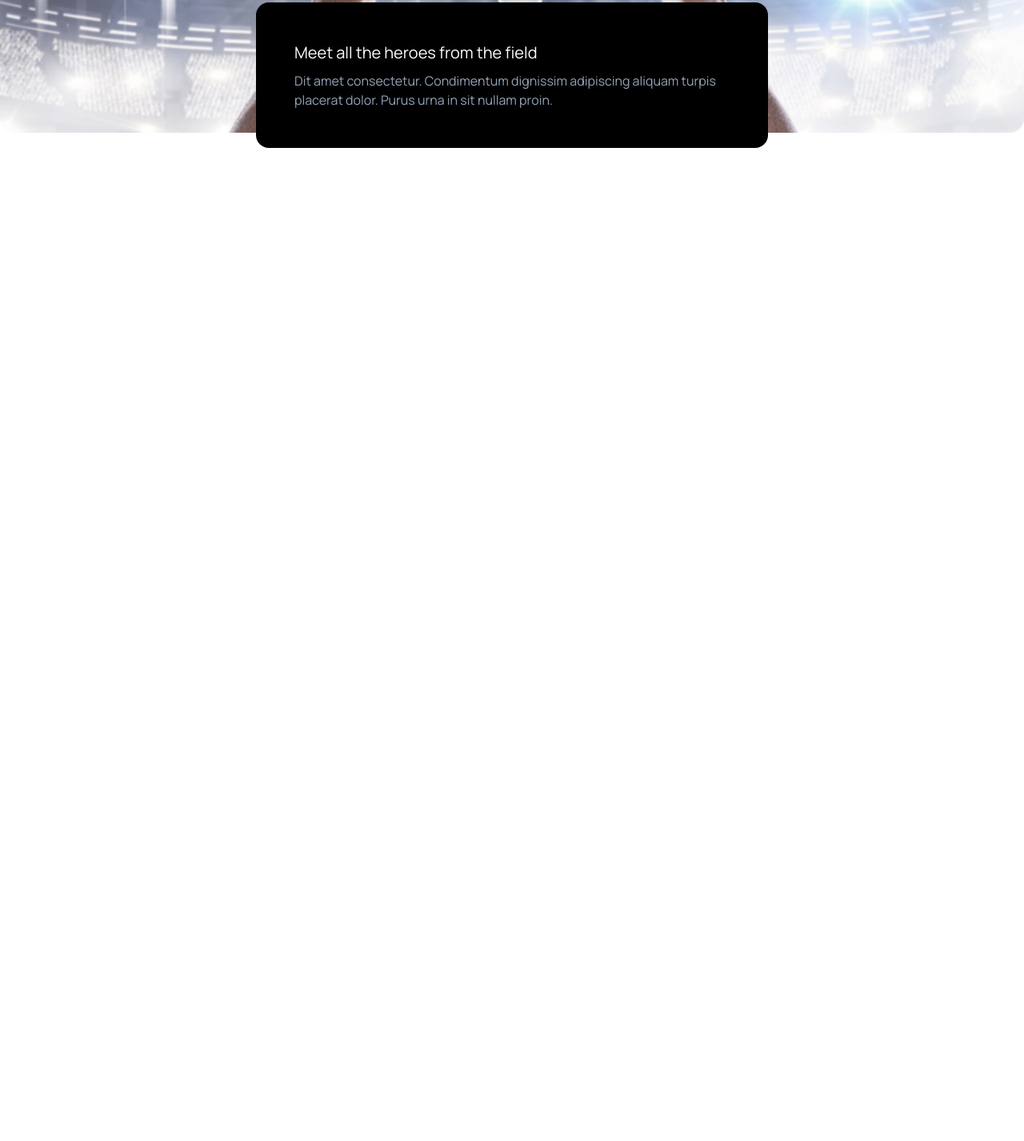
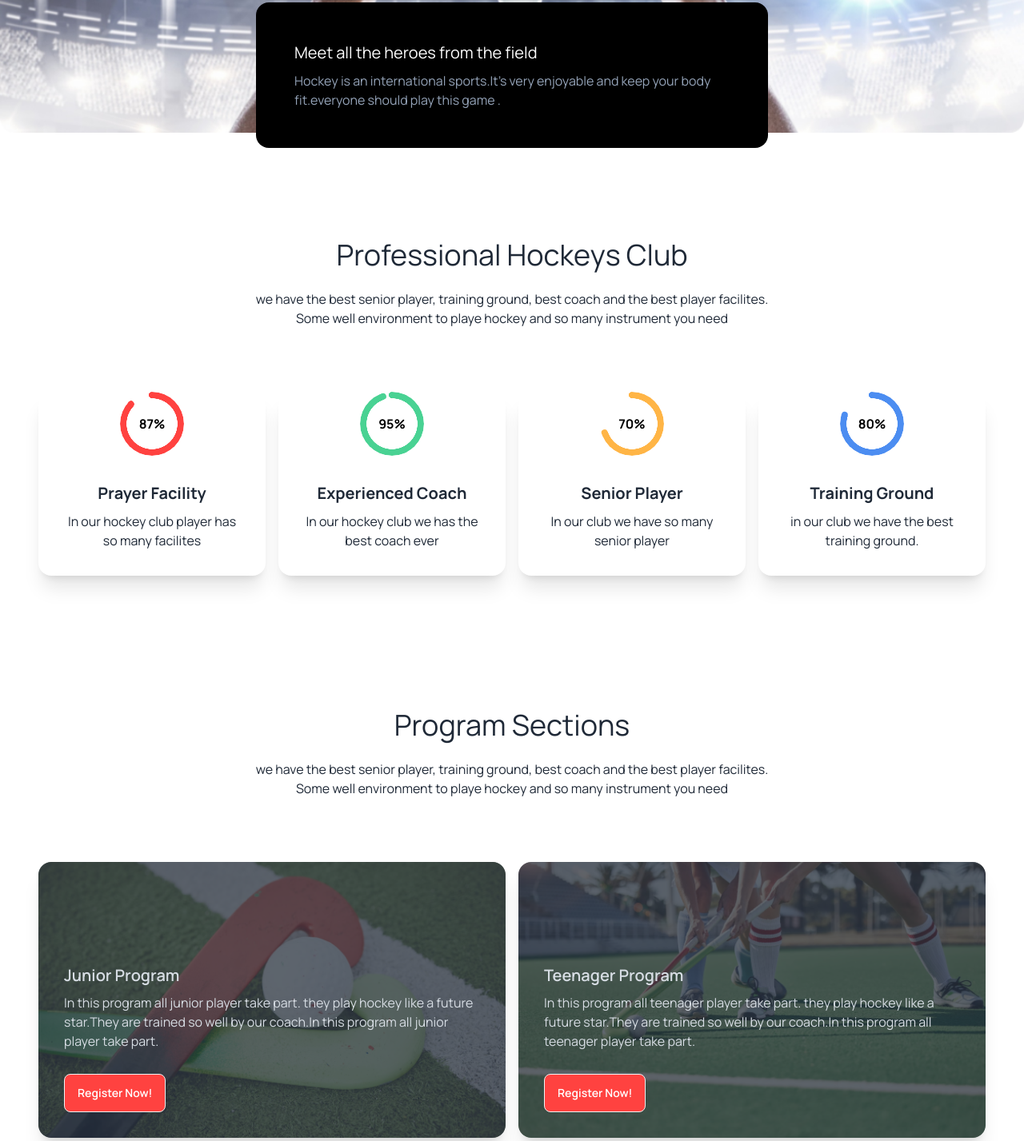
Before and after one commit to Im-TanjilHassan/hockey-star, a plain HTML site: page index.html in a window 1280 px wide. Shown: the part 597-2024 px from the top of the page at 80% size. Before the commit the page ends 889 px from the top, so only its background shows below. Drawn offline with nearby package versions, Linux system fonts and the light colour scheme.

Commit message:
pro hockey club and program section done with responsiveness

```diff
--- a/index.html
+++ b/index.html
@@ -52,7 +52,7 @@
 
 </head>
 <body style="font-family: Manrope, sans-serif;" class="container mx-auto">
-    <header>
+    <header class="mb-16 lg:mb-0">
         <!--navbar-->
         <div class="navbar bg-base-100">
             <div class="navbar-start">
@@ -123,12 +123,101 @@
         <!--bonus point-->
         <div class="bg-black text-white lg:inline-block lg:w-2/4 p-12 rounded-2xl lg:absolute lg:left-1/4 lg:top-3/4">
             <h2 class="text-primarysize mb-2">Meet all the heroes from the field</h2>
-            <p class="font-peragraph text-forthclr">Dit amet consectetur. Condimentum dignissim adipiscing aliquam turpis
-                placerat dolor. Purus urna in sit nullam proin.</p>
+            <p class="font-peragraph text-forthclr">Hockey is an international sports.It's very enjoyable and keep your body fit.everyone should play this game .
+            </p>
         </div>
 
     </header>
     <main>
+        <!--Professional Hockeys Club section-->
+        <section class="pb-40">
+            <div class="text-center mb-20">
+                <h2 class="text-sectitle mb-4">Professional Hockeys Club</h2>
+                <p class="peragraph">we have the best senior player, training ground, best coach and the best player facilites. <br> Some well environment to playe hockey and so many instrument you need</p>
+            </div>
+            <div class="px-12 text-center grid grid-cols-1 lg:grid-cols-4 gap-4">
+                <!--progress 1-->
+                <div class="card bg-base-100 shadow-xl">
+                    <div class="radial-progress m-auto text-primaryclr" style="--value:87;" role="progressbar"> <p class="text-black font-bold">87%</p></div>
+                    <div class="card-body">
+                        <h2 class="text-primarysize font-bold text-center">Prayer Facility</h2>
+                        <p>In our hockey club player has so many facilites</p>
+                    </div>
+                </div>
+                <!--progress 2-->
+                <div class="card bg-base-100 shadow-xl">
+                    <div class="radial-progress m-auto text-progress2" style="--value:95;" role="progressbar"> <p class="text-black font-bold">95%</p></div>
+                    <div class="card-body">
+                        <h2 class="text-primarysize font-bold text-center">Experienced Coach</h2>
+                        <p>In our hockey club we has the best coach ever</p>
+                    </div>
+                </div>
+                <!--progress 3-->
+                <div class="card bg-base-100 shadow-xl">
+                    <div class="radial-progress m-auto text-progress3" style="--value:70;" role="progressbar"> <p class="text-black font-bold">70%</p></div>
+                    <div class="card-body">
+                        <h2 class="text-primarysize font-bold text-center">Senior Player</h2>
+                        <p>In our club we have so many senior player</p>
+                    </div>
+                </div>
+                <!--progress 4-->
+                <div class="card bg-base-100 shadow-xl">
+                    <div class="radial-progress m-auto text-progress4" style="--value:80;" role="progressbar text-"> <p class="text-black font-bold">80%</p></div>
+                    <div class="card-body">
+                        <h2 class="text-primarysize font-bold text-center">Training Ground</h2>
+                        <p>in our club we have the best training ground.</p>
+                    </div>
+                </div>
+            </div>
+        </section>
+
+        <!--Program Sections section-->
+        <section class="pb-40">
+            <div class="text-center mb-20">
+                <h2 class="text-sectitle mb-4">Program Sections</h2>
+                <p class="peragraph">we have the best senior player, training ground, best coach and the best player facilites. <br>
+                    Some well environment to playe hockey and so many instrument you need</p>
+            </div>
+            <div class="px-4 lg:px-12 grid grid-cols-1 lg:grid-cols-2 gap-4">
+                <!--program 1-->
+                <div class="card bg-base-100 shadow-xl image-full">
+                    <figure><img class="w-full" src="Images/banner2.png" alt="Shoes" /></figure>
+                    <div class="card-body lg:mt-24">
+                        <h2 class="card-title">Junior Program</h2>
+                        <p>In this program all junior player take part. they play hockey like a future star.They are trained so well by our coach.In this program all junior player take part.</p>
+                        <div class="card-action">
+                            <button class="btn bg-primaryclr text-white hover:bg-primaryclr">Register Now!</button>
+                        </div>
+                    </div>
+                </div>
+                <!--program 2-->
+                <div class="card bg-base-100 shadow-xl image-full">
+                    <figure><img class="w-full" src="Images/banner3.png" alt="Shoes" /></figure>
+                    <div class="card-body lg:mt-24">
+                        <h2 class="card-title">Teenager Program</h2>
+                        <p>In this program all teenager player take part. they play hockey like a future star.They are trained so well by our
+                        coach.In this program all teenager player take part.</p>
+                        <div class="card-action">
+                            <button class="btn bg-primaryclr text-white hover:bg-primaryclr">Register Now!</button>
+                        </div>
+                    </div>
+                </div>
+                <!--program 3-->
+                <div class="card bg-base-100 shadow-xl image-full lg:col-span-2">
+                    <figure><img class="w-full" src="Images/banner4.png " alt="Shoes" /></figure>
+                    <div class="card-body lg:w-2/4 lg:mt-48">
+                        <h2 class="card-title">Professional Program</h2>
+                        <p>In this program all professional player take part. they play hockey like a future star.They are trained so well by our
+                        coach.In this program all professional player take part..</p>
+                        <div class="card-action">
+                            <button class="btn bg-primaryclr text-white hover:bg-primaryclr">Register Now!</button>
+                        </div>
+                    </div>
+                </div>
+
+            </div>
+
+        </section>
 
     </main>
     <footer>
```
